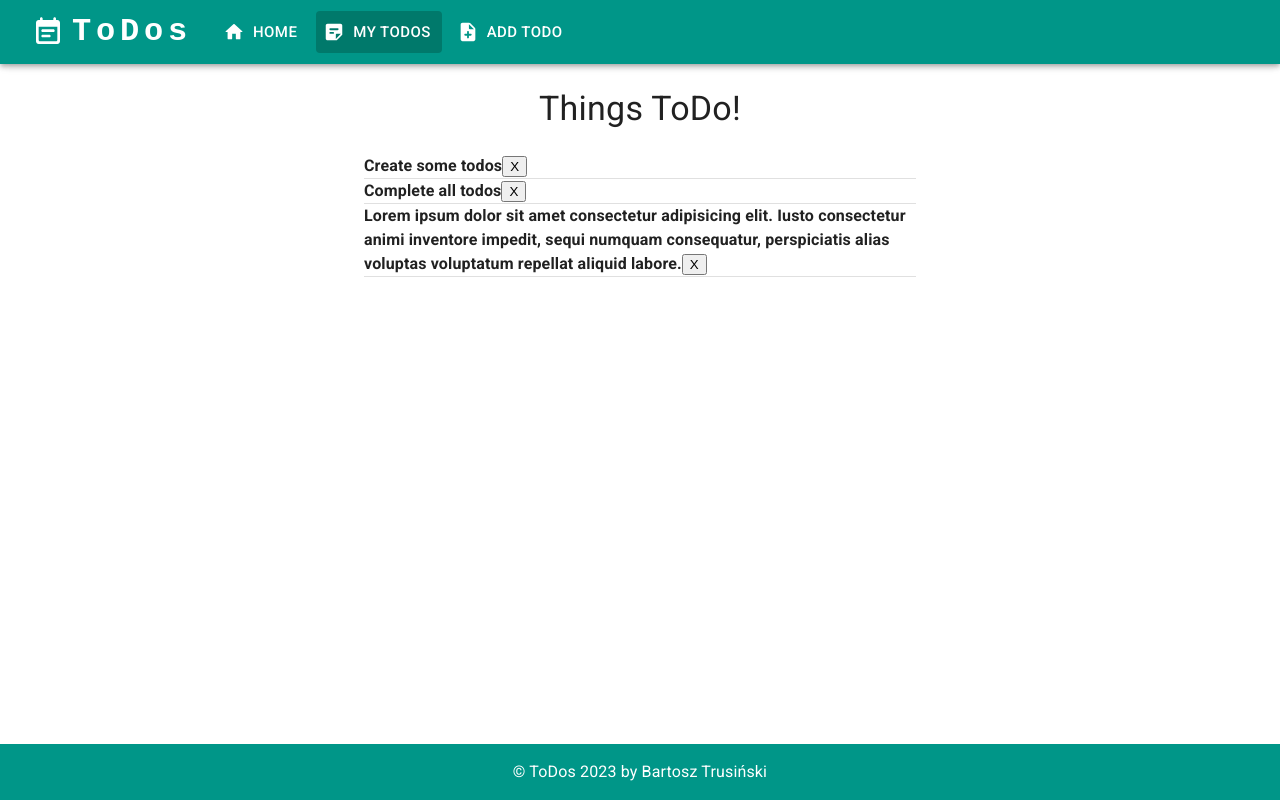
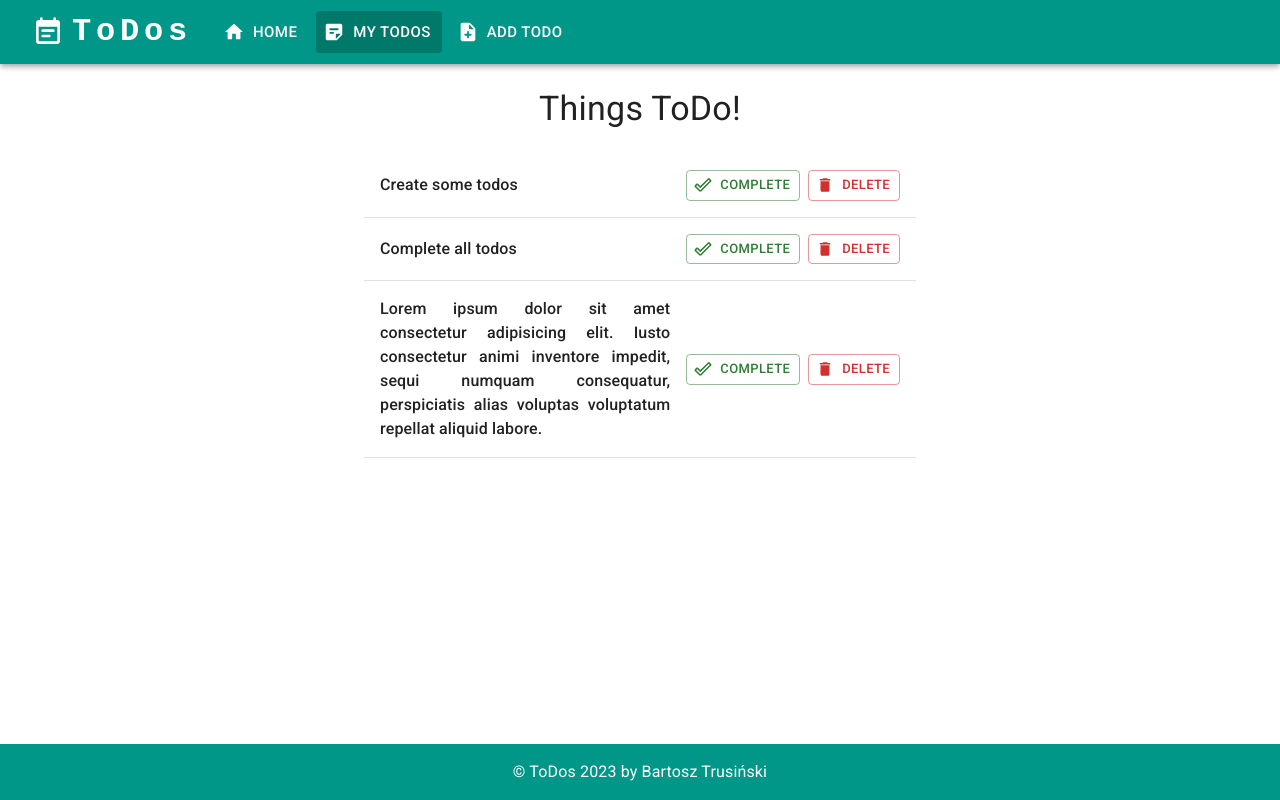
Before and after one commit to bartosztrusinski/todos, a React (Vite) app: page /todos in a window 1280 px wide. Built offline with nearby package versions, Linux system fonts and the light colour scheme.

Commit message:
style todo & add functionality

```diff
--- a/src/features/todos/Todo.tsx
+++ b/src/features/todos/Todo.tsx
@@ -1,5 +1,19 @@
+import {
+  Box,
+  Button,
+  Dialog,
+  DialogActions,
+  DialogContent,
+  DialogContentText,
+  DialogTitle,
+  Typography,
+} from '@mui/material';
 import { useDispatch } from 'react-redux';
-import { addTodo, deleteTodo, toggleTodo } from './todosSlice';
+import { deleteTodo, toggleTodo } from './todosSlice';
+import { useState } from 'react';
+import DoneOutlineRoundedIcon from '@mui/icons-material/DoneOutlineRounded';
+import ReplayRoundedIcon from '@mui/icons-material/ReplayRounded';
+import DeleteIcon from '@mui/icons-material/Delete';
 
 interface Todo {
   id: string;
@@ -11,12 +25,101 @@ type TodoProps = Todo;
 
 const Todo = ({ id, task, completed }: TodoProps) => {
   const dispatch = useDispatch();
+  const [openDialog, setOpenDialog] = useState(false);
+
+  const handleClickOpen = () => {
+    setOpenDialog(true);
+  };
+
+  const handleCloseDialog = () => {
+    setOpenDialog(false);
+  };
+
+  const handleDelete = () => {
+    dispatch(deleteTodo(id));
+    setOpenDialog(false);
+  };
+
+  const completedStyle = {
+    textDecoration: 'line-through',
+    color: 'text.secondary',
+    fontWeight: '400',
+  };
 
   return (
-    <li>
-      <b onClick={() => dispatch(toggleTodo(id))}>{task}</b>
-      <button onClick={() => dispatch(deleteTodo(id))}>X</button>
-    </li>
+    <Box
+      sx={{
+        display: 'flex',
+        flexDirection: { xs: 'column', sm: 'row' },
+        alignItems: { xs: 'stretch', sm: 'center' },
+        p: 2,
+      }}
+      gap={2}>
+      <Typography
+        sx={{
+          flex: 1,
+          flexWrap: 'wrap',
+          textAlign: 'justify',
+          fontWeight: '500',
+          ...(completed && completedStyle),
+        }}>
+        {task}
+      </Typography>
+
+      <Box
+        sx={{
+          display: 'flex',
+          placeContent: 'end',
+          flexDirection: { xs: 'column', sm: 'row' },
+        }}
+        gap={1}>
+        <Button
+          size='small'
+          variant='outlined'
+          color={completed ? 'warning' : 'success'}
+          startIcon={
+            completed ? <ReplayRoundedIcon /> : <DoneOutlineRoundedIcon />
+          }
+          onClick={() => dispatch(toggleTodo(id))}>
+          {completed ? 'Undo' : 'Complete'}
+        </Button>
+
+        <Button
+          size='small'
+          variant='outlined'
+          color='error'
+          startIcon={<DeleteIcon />}
+          onClick={handleClickOpen}>
+          Delete
+        </Button>
+      </Box>
+
+      <Dialog
+        open={openDialog}
+        onClose={handleCloseDialog}
+        aria-labelledby='alert-dialog-title'
+        aria-describedby='alert-dialog-description'>
+        <DialogTitle id='alert-dialog-title'>Delete the ToDo?</DialogTitle>
+        <DialogContent>
+          <DialogContentText id='alert-dialog-description'>
+            {task}
+          </DialogContentText>
+        </DialogContent>
+        <DialogActions>
+          <Button size='small' variant='outlined' onClick={handleCloseDialog}>
+            Close
+          </Button>
+          <Button
+            size='small'
+            variant='outlined'
+            color='error'
+            startIcon={<DeleteIcon />}
+            onClick={handleDelete}>
+            Delete
+          </Button>
+        </DialogActions>
+      </Dialog>
+    </Box>
   );
 };
 
```
